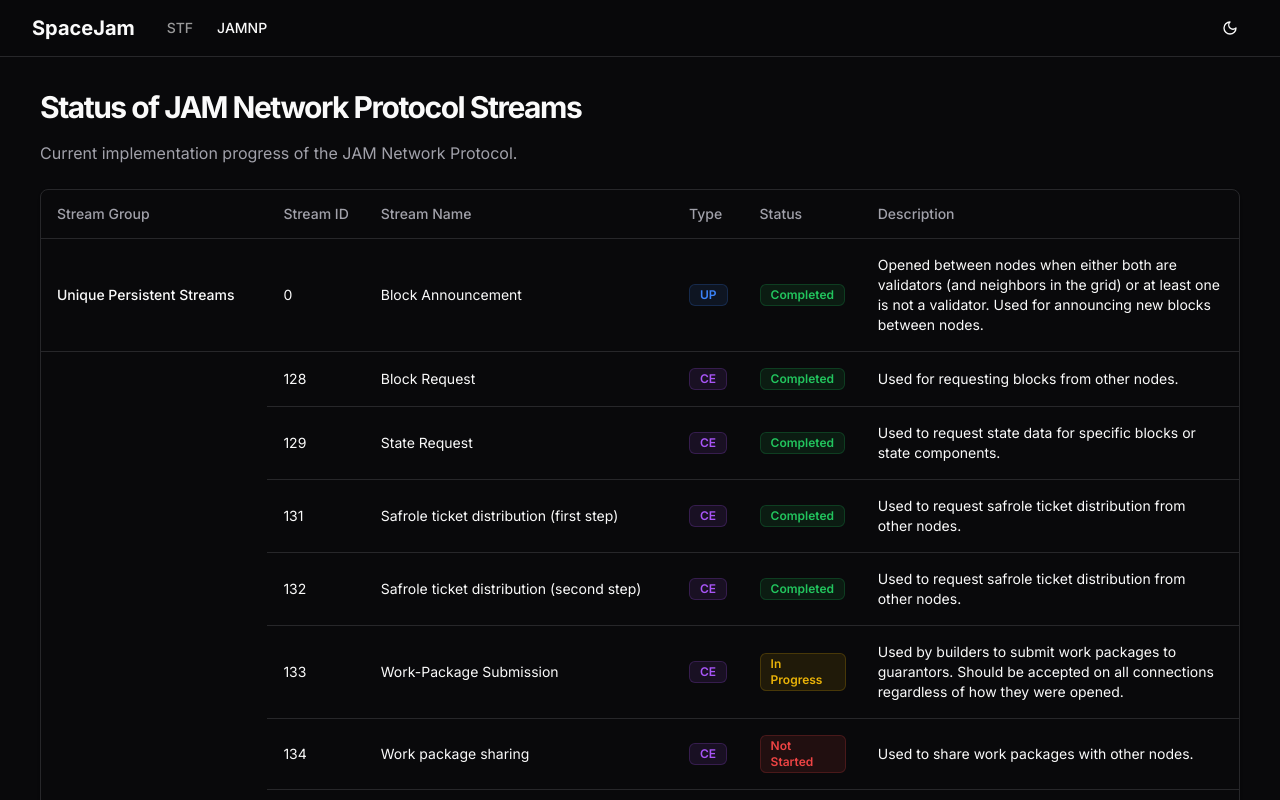
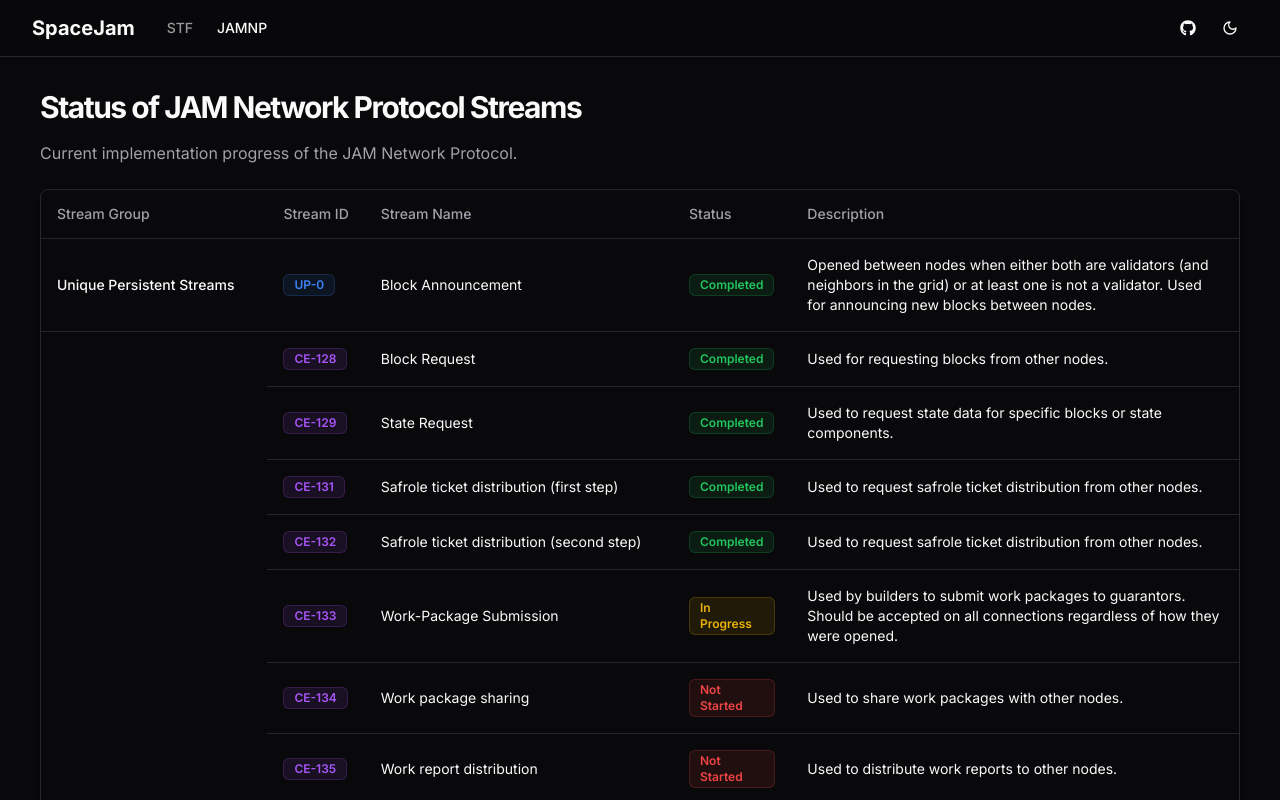
Before and after one commit to spacejamapp/website, a Next.js app: page /jamnp in a window 1280 px wide. Shown: the top 800 px of the page. Built offline with nearby package versions, Linux system fonts and the light colour scheme.

Commit message:
feat(footer): use spacejamapp

```diff
--- a/app/jamnp/page.tsx
+++ b/app/jamnp/page.tsx
@@ -243,7 +243,6 @@
                 </TableHead>
                 <TableHead className="whitespace-nowrap">Stream ID</TableHead>
                 <TableHead className="whitespace-nowrap">Stream Name</TableHead>
-                <TableHead className="whitespace-nowrap">Type</TableHead>
                 <TableHead className="whitespace-nowrap">Status</TableHead>
                 <TableHead className="hidden sm:table-cell">
                   Description
@@ -263,20 +262,17 @@
                       </TableCell>
                     ) : null}
                     <TableCell className="whitespace-nowrap">
-                      {stream.id}
-                    </TableCell>
-                    <TableCell className="whitespace-nowrap">
-                      {stream.name}
-                    </TableCell>
-                    <TableCell>
                       <Badge
                         variant="outline"
                         className={`${streamTypeStyles[stream.type].bg} ${
                           streamTypeStyles[stream.type].text
                         } ${streamTypeStyles[stream.type].border}`}
                       >
-                        {stream.type}
+                        {stream.type}-{stream.id}
                       </Badge>
+                    </TableCell>
+                    <TableCell className="whitespace-nowrap">
+                      {stream.name}
                     </TableCell>
                     <TableCell>
                       <Badge
--- a/components/footer.tsx
+++ b/components/footer.tsx
@@ -14,7 +14,7 @@
         </div>
         <div className="flex items-center gap-4">
           <Link
-            href="https://t.me/spacejamnetwork"
+            href="https://t.me/spacejamapp"
             target="_blank"
             rel="noreferrer"
             className="text-muted-foreground hover:text-foreground"
@@ -23,7 +23,7 @@
             <span className="sr-only">Telegram</span>
           </Link>
           <Link
-            href="https://github.com/spacejam-network"
+            href="https://github.com/spacejamapp"
             target="_blank"
             rel="noreferrer"
             className="text-muted-foreground hover:text-foreground"
--- a/components/header.tsx
+++ b/components/header.tsx
@@ -4,9 +4,8 @@
 import { usePathname } from "next/navigation";
 import { ThemeToggle } from "@/components/theme-toggle";
 import { cn } from "@/lib/utils";
+import { faGithub } from "@fortawesome/free-brands-svg-icons";
 import { FontAwesomeIcon } from "@fortawesome/react-fontawesome";
-import { faTelegram, faGithub } from "@fortawesome/free-brands-svg-icons";
-import { SeparatorVertical } from "lucide-react";
 
 export default function Header() {
   const pathname = usePathname();
@@ -44,6 +43,13 @@
           </Link>
         </nav>
         <div className="flex items-center justify-end space-x-4">
+          <Link
+            href="https://github.com/spacejamapp"
+            target="_blank"
+            rel="noreferrer"
+          >
+            <FontAwesomeIcon icon={faGithub} className="h-4 w-4" />
+          </Link>
           <ThemeToggle />
         </div>
       </div>
```
